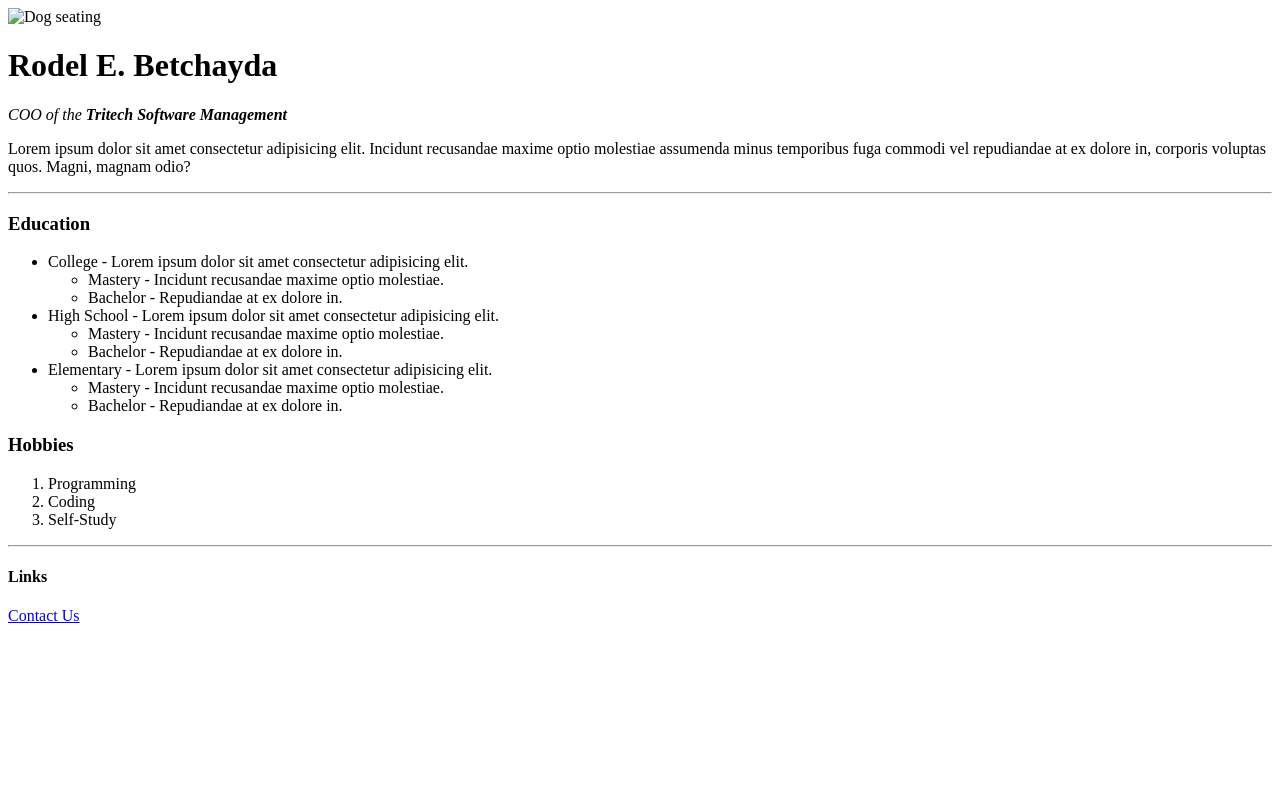
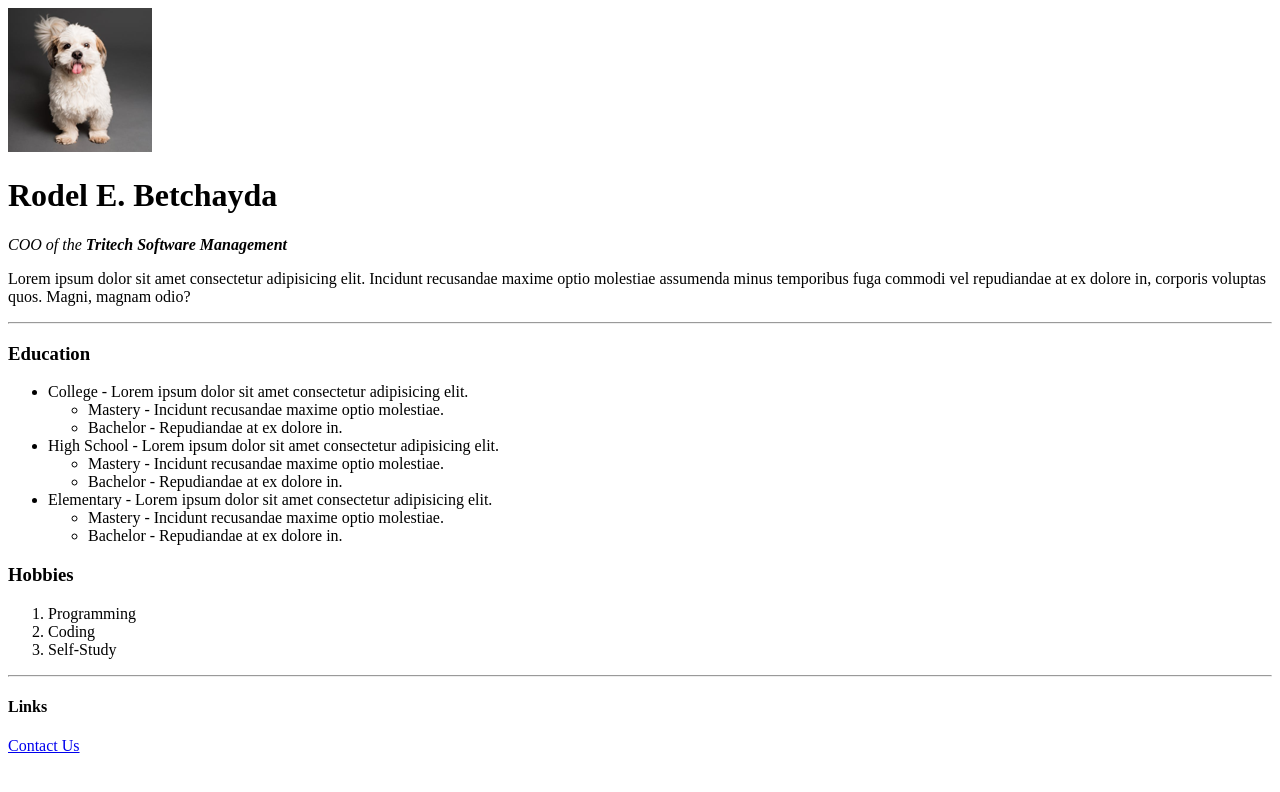
Before and after one commit to DukeForester/cv, a plain HTML site: page index.html in a window 1280 px wide. Drawn offline with Linux system fonts and the light colour scheme.

Commit message:
Update index.html

```diff
--- a/index.html
+++ b/index.html
@@ -5,7 +5,7 @@
 </header>
 
 <body>
-    <img src="avatar2.png" alt="Dog seating">
+    <img src="images/avatar2.png" alt="Dog seating">
     <h1>Rodel E. Betchayda</h1>
     <p><em>COO of the <strong>Tritech Software Management</strong></em></p>
     <p>Lorem ipsum dolor sit amet consectetur adipisicing elit. Incidunt recusandae maxime optio molestiae assumenda minus temporibus
```
